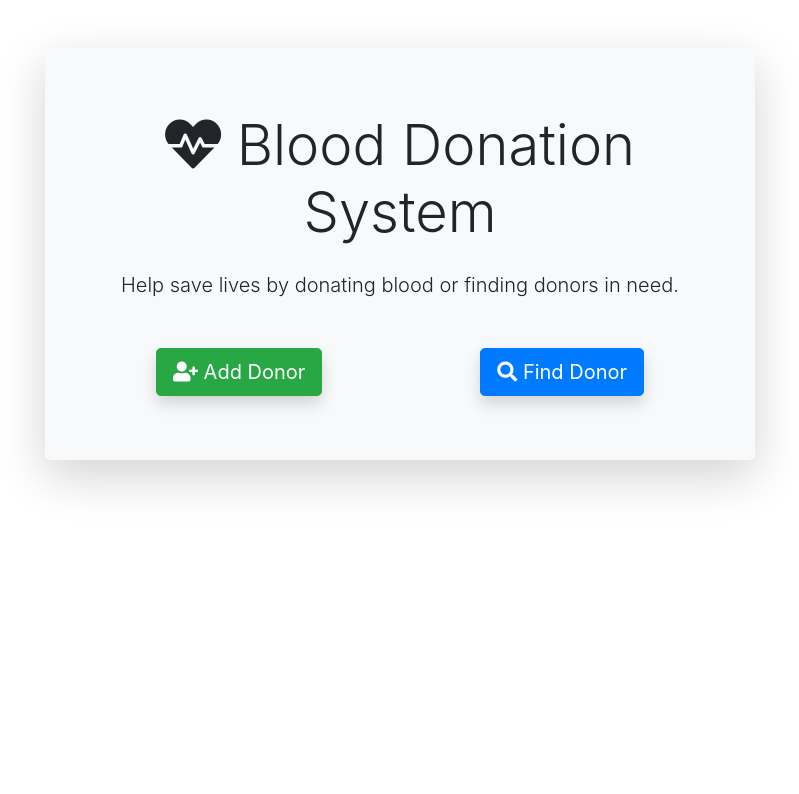
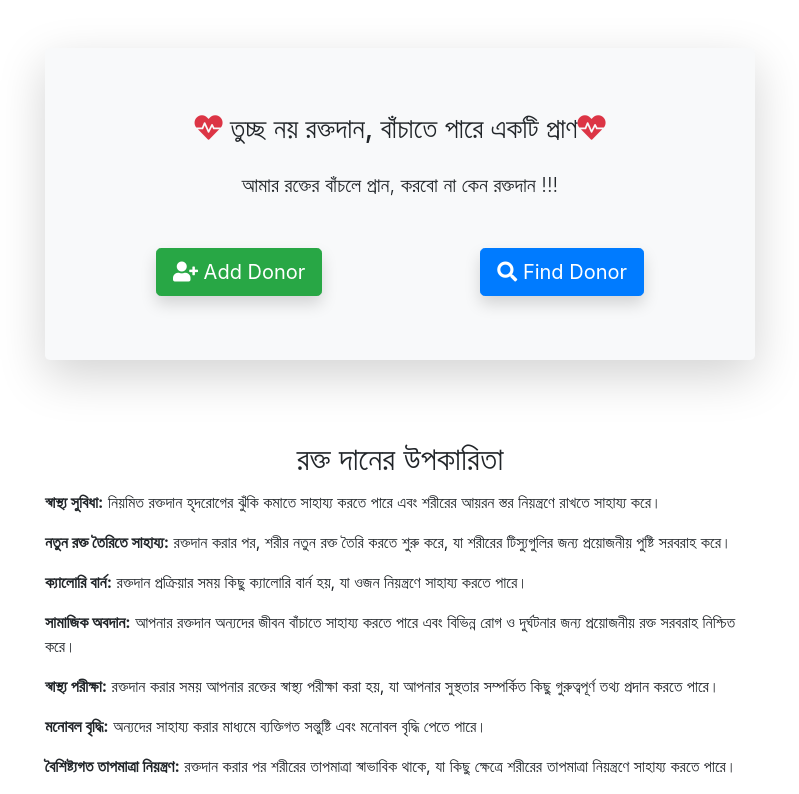
Before and after one commit to Md-Merazul-Islam/blood_donation, a Django app: page / in a window 1280 px wide. Shown: the part 56-850 px from the top of the page, without its empty margins (240-1039 px from the left). Before the commit the page ends 545 px from the top, so only its background shows below. Run offline with Django 4.2, Linux system fonts and the light colour scheme; some libraries are stand-ins or nearby versions.

Commit message:
update home page

```diff
--- a/templates/base.html
+++ b/templates/base.html
@@ -11,6 +11,8 @@
     <link rel="stylesheet" href="https://cdnjs.cloudflare.com/ajax/libs/font-awesome/5.15.3/css/all.min.css">
     <!-- Bootstrap CSS CDN -->
     <link href="https://stackpath.bootstrapcdn.com/bootstrap/4.5.2/css/bootstrap.min.css" rel="stylesheet">
+    <link href="https://fonts.googleapis.com/css2?family=Noto+Sans+Bengali:wght@700&display=swap" rel="stylesheet">
+
     <style>
         /* Change link text and icon color on hover */
         .nav-hover {
--- a/templates/index.html
+++ b/templates/index.html
@@ -5,10 +5,12 @@
     <div class="row justify-content-center">
         <div class="col-md-8">
             <div class="jumbotron text-center bg-light shadow-lg">
-                <h1 class="display-4 mb-4">
-                    <i class="fas fa-heartbeat"></i> Blood Donation System
-                </h1>
-                <p class="lead mb-5">Help save lives by donating blood or finding donors in need.</p>
+                <h3 class="mb-4 custom-font text-center">
+                    <i class="fas fa-heartbeat text-danger"></i> তুচ্ছ নয় রক্তদান,
+                    বাঁচাতে পারে একটি প্রাণ<i class="fas fa-heartbeat text-danger"></i>
+                </h3>
+                <p class="lead mb-5">আমার রক্তের বাঁচলে প্রান,
+                    করবো না কেন রক্তদান !!!</p>
                 <div class="d-flex justify-content-around">
                     <!-- Add Donor Button -->
                     <a href="{% url 'add_donor' %}" class="btn btn-lg btn-success shadow">
@@ -21,6 +23,23 @@
 
                 </div>
             </div>
+        </div>
+    </div>
+</div>
+
+<div class="container mt-5">
+    <div class="row justify-content-center">
+        <div class="col-md-8">
+            <h2 class="card-title text-center">রক্ত দানের উপকারিতা</h2>
+            <ul class="list-unstyled">
+                <li class="mb-3"><strong>স্বাস্থ্য সুবিধা:</strong> নিয়মিত রক্তদান হৃদরোগের ঝুঁকি কমাতে সাহায্য করতে পারে এবং শরীরের আয়রন স্তর নিয়ন্ত্রণে রাখতে সাহায্য করে।</li>
+                <li class="mb-3"><strong>নতুন রক্ত তৈরিতে সাহায্য:</strong> রক্তদান করার পর, শরীর নতুন রক্ত তৈরি করতে শুরু করে, যা শরীরের টিস্যুগুলির জন্য প্রয়োজনীয় পুষ্টি সরবরাহ করে।</li>
+                <li class="mb-3"><strong>ক্যালোরি বার্ন:</strong> রক্তদান প্রক্রিয়ার সময় কিছু ক্যালোরি বার্ন হয়, যা ওজন নিয়ন্ত্রণে সাহায্য করতে পারে।</li>
+                <li class="mb-3"><strong>সামাজিক অবদান:</strong> আপনার রক্তদান অন্যদের জীবন বাঁচাতে সাহায্য করতে পারে এবং বিভিন্ন রোগ ও দুর্ঘটনার জন্য প্রয়োজনীয় রক্ত সরবরাহ নিশ্চিত করে।</li>
+                <li class="mb-3"><strong>স্বাস্থ্য পরীক্ষা:</strong> রক্তদান করার সময় আপনার রক্তের স্বাস্থ্য পরীক্ষা করা হয়, যা আপনার সুস্থতার সম্পর্কিত কিছু গুরুত্বপূর্ণ তথ্য প্রদান করতে পারে।</li>
+                <li class="mb-3"><strong>মনোবল বৃদ্ধি:</strong> অন্যদের সাহায্য করার মাধ্যমে ব্যক্তিগত সন্তুষ্টি এবং মনোবল বৃদ্ধি পেতে পারে।</li>
+                <li><strong>বৈশিষ্ট্যগত তাপমাত্রা নিয়ন্ত্রণ:</strong> রক্তদান করার পর শরীরের তাপমাত্রা স্বাভাবিক থাকে, যা কিছু ক্ষেত্রে শরীরের তাপমাত্রা নিয়ন্ত্রণে সাহায্য করতে পারে।</li>
+            </ul>
         </div>
     </div>
 </div>
@@ -55,4 +74,9 @@
         }
     }
 
+    .custom-font {
+        font-family: 'Noto Sans Bengali', sans-serif;
+        font-weight: bold;
+
+    }
 </style>
```
